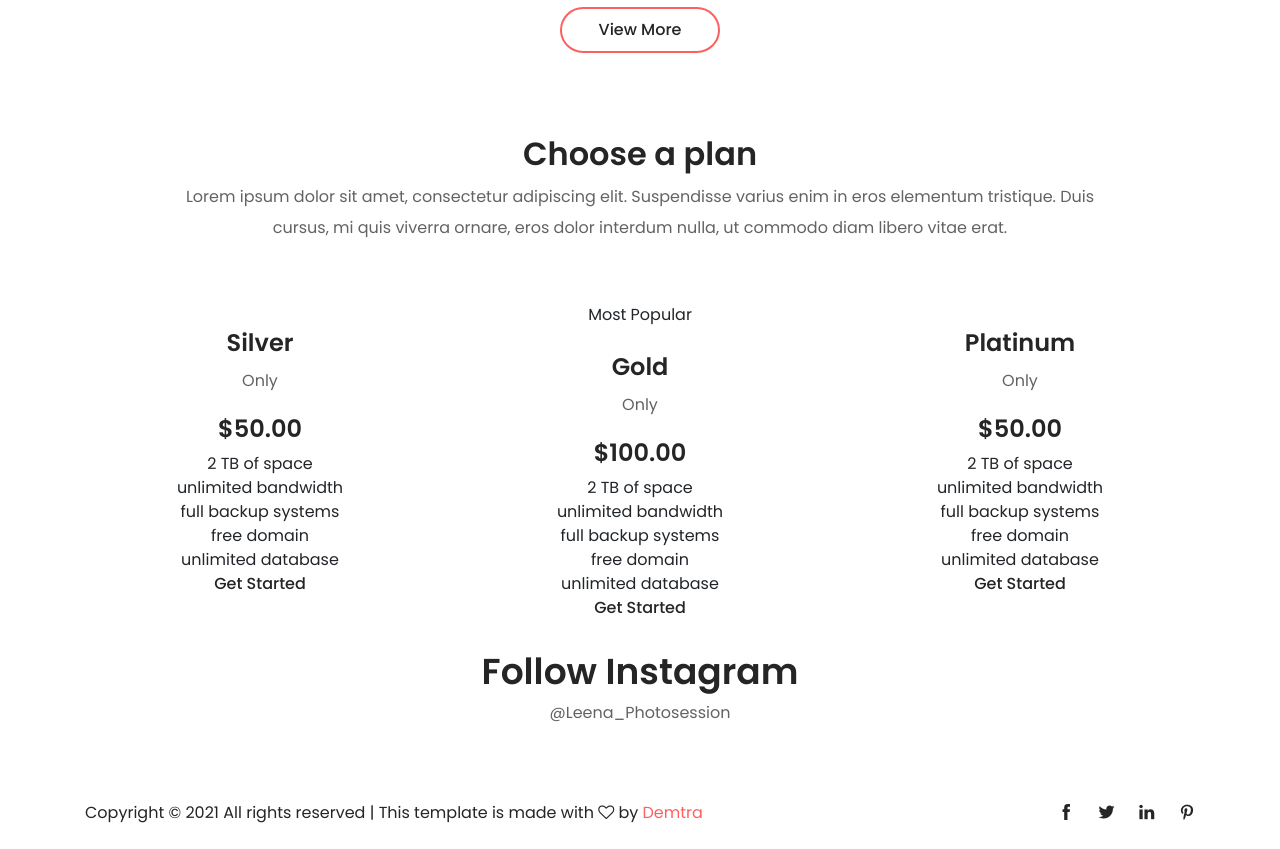
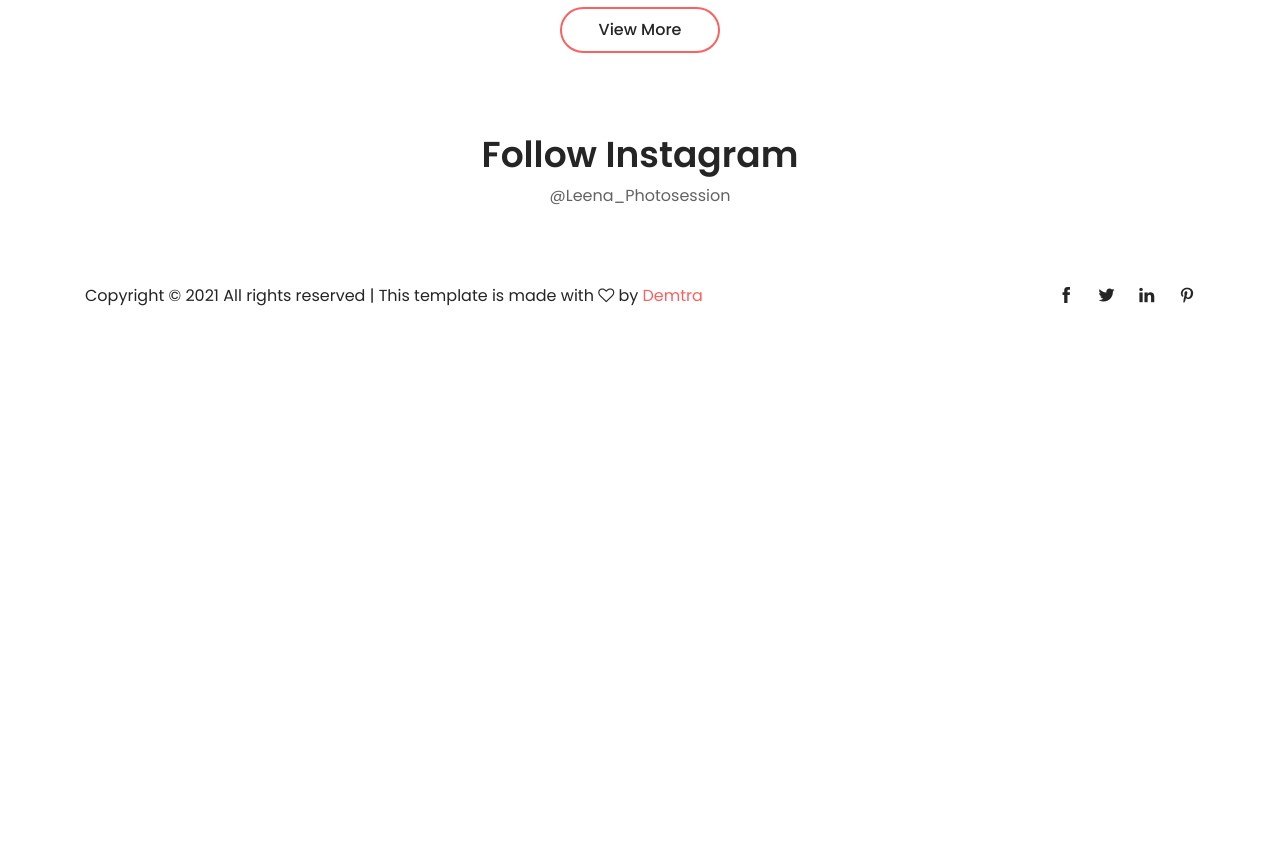
Before and after one commit to Demtra/Leena-Photosession, a website: page index.html in a window 1280 px wide. Shown: the part 2500-3349 px from the top of the page. After the commit the page ends 2832 px from the top, so only its background shows below. Drawn offline with Linux system fonts and the light colour scheme.

Commit message:
Update index.html

```diff
--- a/index.html
+++ b/index.html
@@ -333,94 +333,7 @@
         </div>
     </div>
     <!-- Gallery Area End -->
-    <!--? Pricing Card Start -->
-    <section class="pricing-card-area section-padding2">
-        <div class="container">
-            <!-- Section Tittle -->
-            <div class="row justify-content-center">
-                <div class="col-lg-10">
-                    <div class="section-tittle mb-60 text-center">
-                        <h2>Choose a plan</h2>
-                        <p>Lorem ipsum dolor sit amet, consectetur adipiscing elit. Suspendisse varius enim in eros elementum tristique. Duis cursus, mi quis viverra ornare, eros dolor interdum nulla, ut commodo diam libero vitae erat.</p>
-                    </div>
-                </div>
-            </div>
-            <div class="row">
-                <div class="col-xl-4 col-lg-4 col-md-6 col-sm-10">
-                    <div class="single-card text-center mb-30">
-                        <div class="card-top">
-                            <img src="assets/img/icon/camera.svg" alt="">
-                            <h4>Silver</h4>
-                            <p>Only</p>
-                        </div>
-                        <div class="card-mid">
-                            <h4>$50.00</h4>
-                        </div>
-                        <div class="card-bottom">
-                            <ul>
-                                <li>2 TB of space</li>
-                                <li>unlimited bandwidth</li>
-                                <li>full backup systems</li>
-                                <li>free domain</li>
-                                <li>unlimited database</li>
-                            </ul>
-                            <a href="#" class="border-btn get-btn">Get Started</a>
-                        </div>
-                    </div>
-                </div>
-                <div class="col-xl-4 col-lg-4 col-md-6 col-sm-10">
-                    <div class="single-card text-center mb-30">
-                        <!-- stiker -->
-                        <div class="stiker">
-                            <span>Most Popular</span>
-                        </div>
 
-                        <div class="card-top">
-                            <img src="assets/img/icon/camera.svg" alt="">
-                            <h4>Gold</h4>
-                            <p>Only</p>
-                        </div>
-                        <div class="card-mid">
-                            <h4>$100.00</h4>
-                        </div>
-                        <div class="card-bottom">
-                            <ul>
-                                <li>2 TB of space</li>
-                                <li>unlimited bandwidth</li>
-                                <li>full backup systems</li>
-                                <li>free domain</li>
-                                <li>unlimited database</li>
-                            </ul>
-                            <a href="#" class="border-btn get-btn">Get Started</a>
-                        </div>
-                    </div>
-                </div>
-                <div class="col-xl-4 col-lg-4 col-md-6 col-sm-10">
-                    <div class="single-card text-center mb-30">
-                        <div class="card-top">
-                            <img src="assets/img/icon/camera.svg" alt="">
-                            <h4>Platinum</h4>
-                            <p>Only</p>
-                        </div>
-                        <div class="card-mid">
-                            <h4>$50.00</h4>
-                        </div>
-                        <div class="card-bottom">
-                            <ul>
-                                <li>2 TB of space</li>
-                                <li>unlimited bandwidth</li>
-                                <li>full backup systems</li>
-                                <li>free domain</li>
-                                <li>unlimited database</li>
-                            </ul>
-                            <a href="#" class="border-btn get-btn">Get Started</a>
-                        </div>
-                    </div>
-                </div>
-            </div>
-        </div>
-    </section>
-    <!-- Pricing Card End -->
     <!-- Follow Area Start -->
     <section class="follow-area clearfix">
         <div class="container">
```
